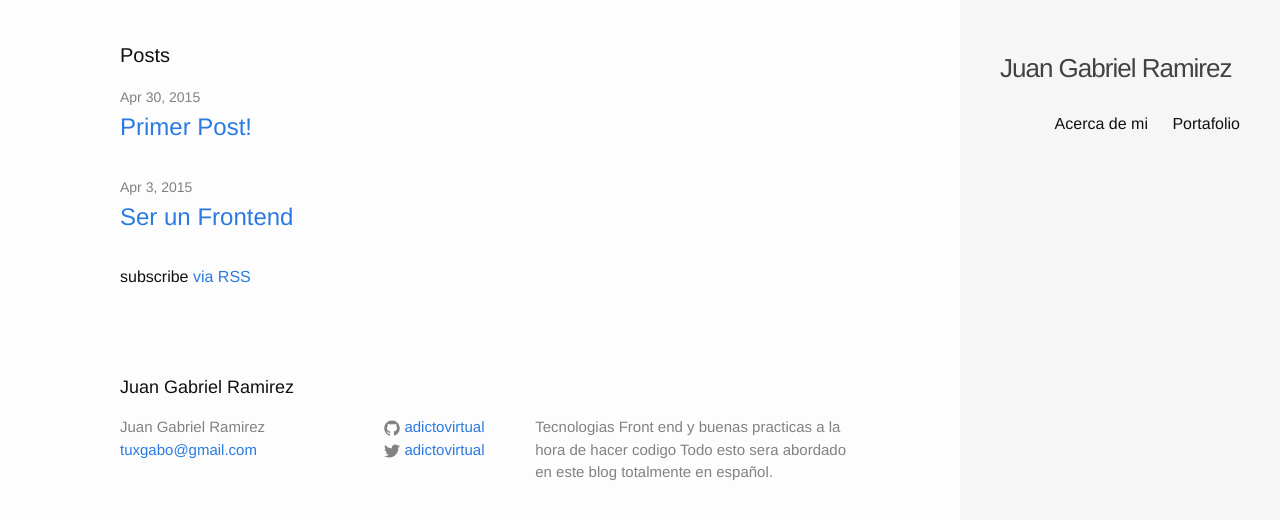
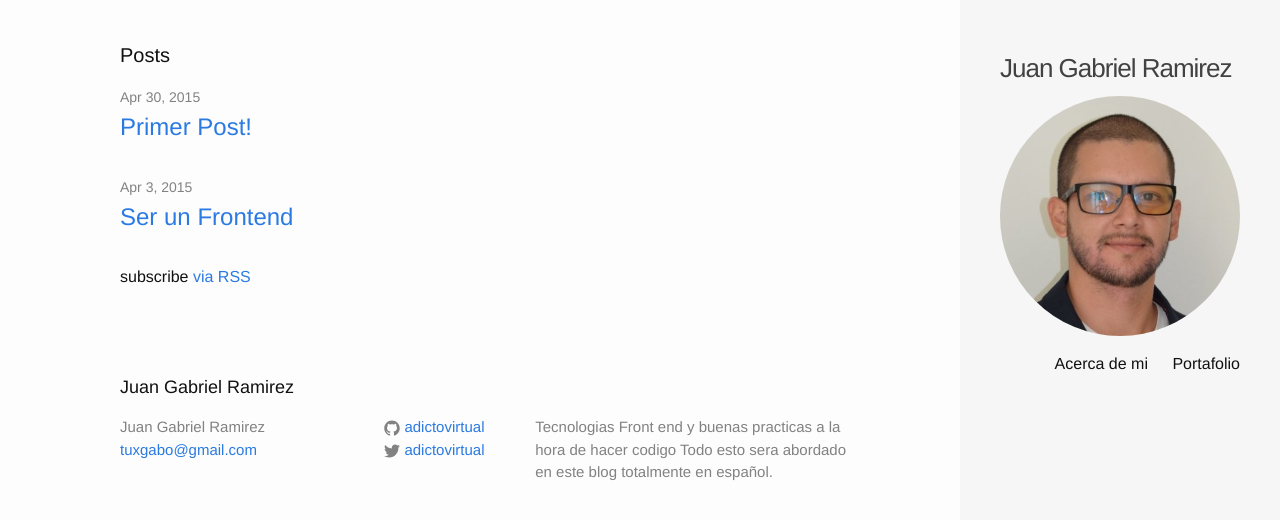
Before and after one commit to juanramirezc2/adictovirtual.github.io, a Jekyll site: the page built from index.html, in a window 1280 px wide. Shown: the top 520 px of the page. Built offline with Jekyll 4.4.1, drawn with Linux system fonts in a browser that asks for light colours.

Commit message:
avatar added

```diff
--- a/_config.yml
+++ b/_config.yml
@@ -5,7 +5,7 @@ description: > # this means to ignore newlines until "baseurl:"
   Tecnologias Front end y buenas practicas a la hora de hacer codigo
   Todo esto sera abordado en este blog totalmente en español.
 baseurl: "" # the subpath of your site, e.g. /blog/
-url: "http://yourdomain.com" # the base hostname & protocol for your site
+url: "http://gaboramirez.com" # the base hostname & protocol for your site
 twitter_username: adictovirtual
 github_username:  adictovirtual
 
--- a/_includes/sidebar.html
+++ b/_includes/sidebar.html
@@ -3,7 +3,7 @@
   <div class="wrapper">
 
     <a class="site-title" href="{{ site.baseurl }}/">{{ site.title }}</a>
-
+    <div class="avatar"><img class="avatar__img" src="{{site.baseurl}}/assets/avatar.jpg"> </div>
     <nav class="site-nav">
       <a href="#" class="menu-icon">
         <svg viewBox="0 0 18 15">
--- a/_sass/_base.scss
+++ b/_sass/_base.scss
@@ -202,3 +202,9 @@ pre {
         }
     }
 }
+
+.avatar{
+  &__img{
+    border-radius:50%;
+  }
+}
```
